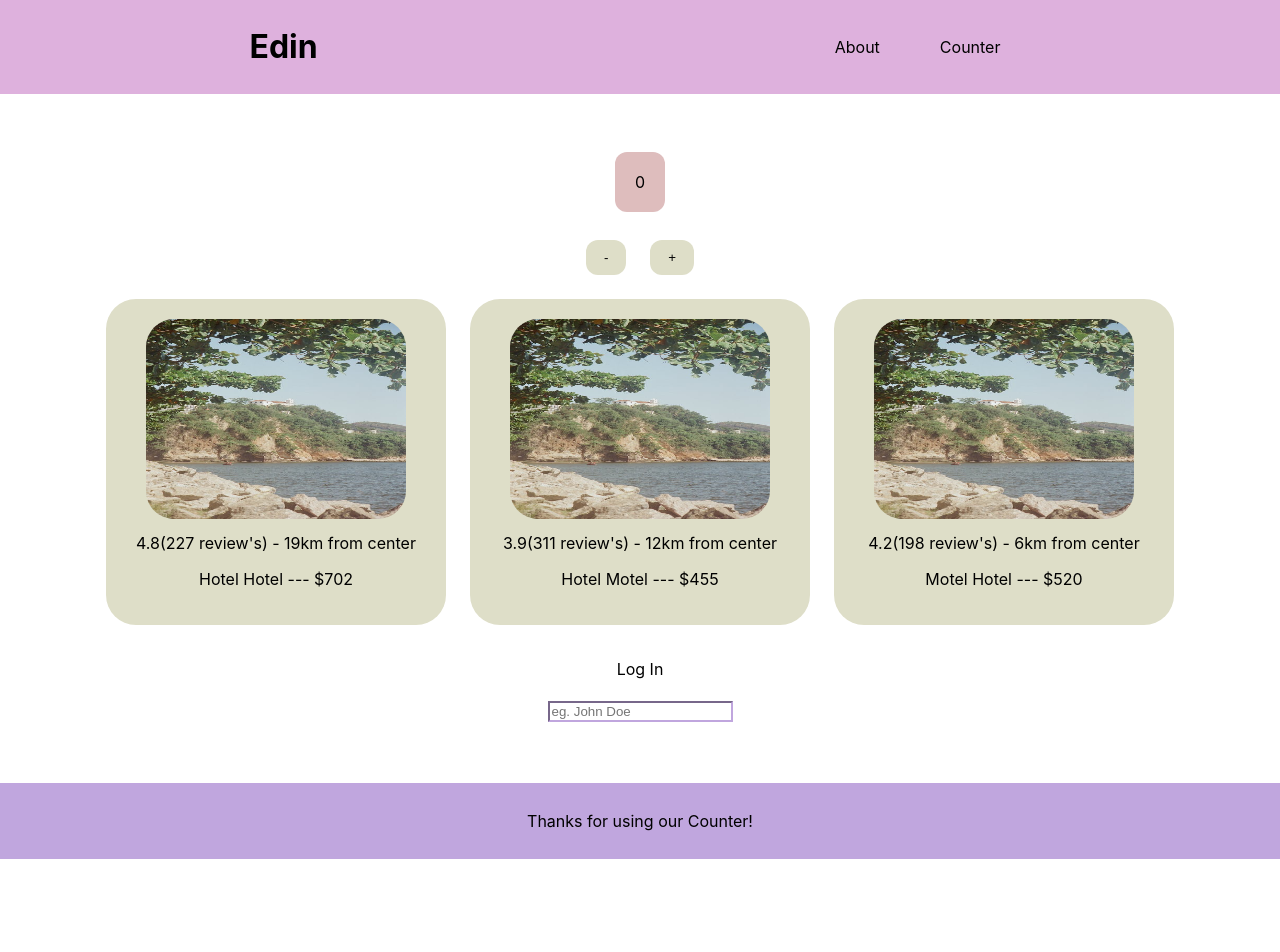
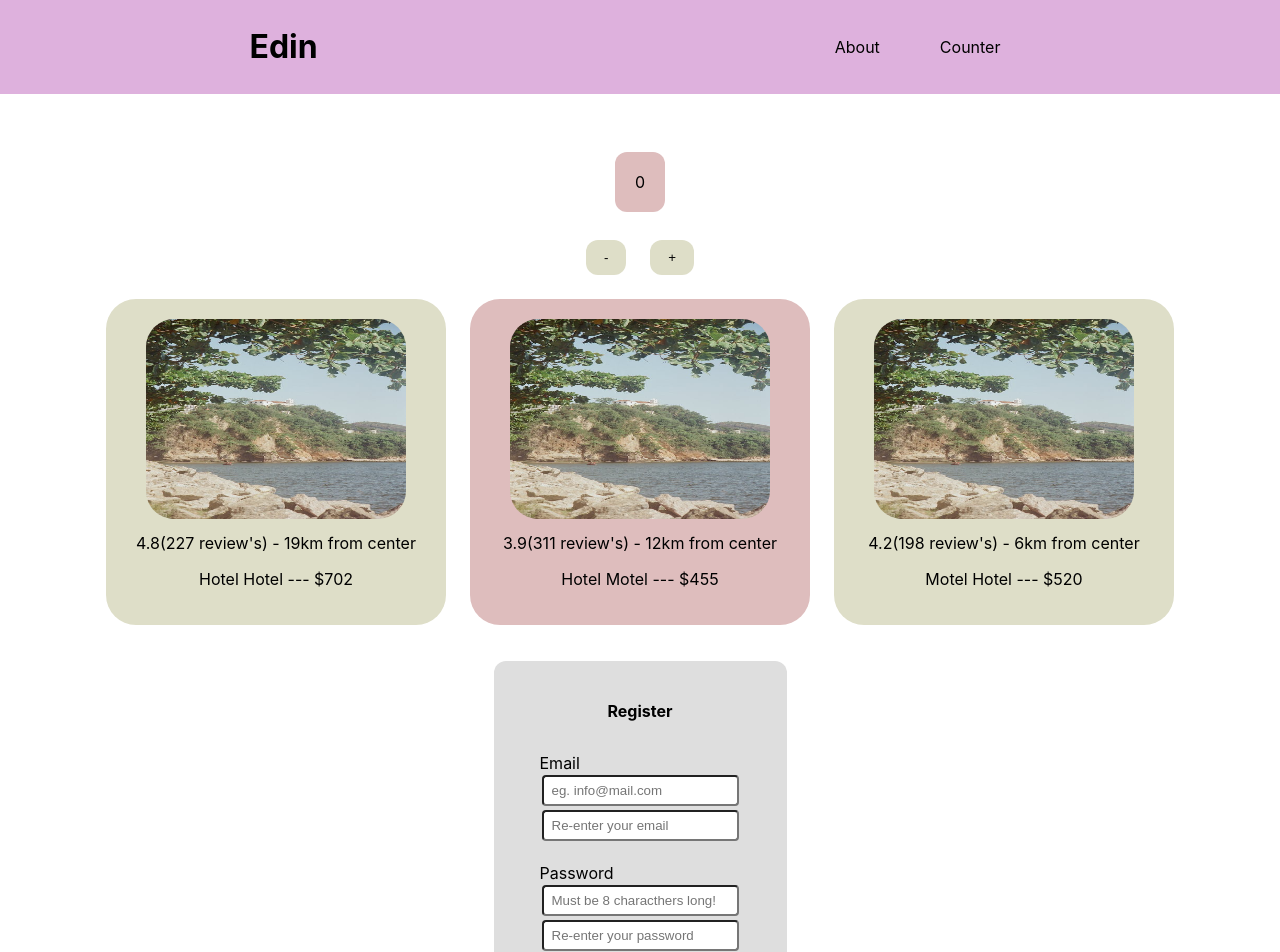
Before and after one commit to edinmavric/React-First-App, a React (Create React App) app: page / in a window 1280 px wide. Shown: the top 952 px of the page. Before the commit the page ends 859 px from the top, so only its background shows below. Built offline with nearby package versions, Linux system fonts and the light colour scheme.

Commit message:
added registration form(without logic)

```diff
--- a/src/App.js
+++ b/src/App.js
@@ -1,9 +1,10 @@
 import './App.css';
 import Header from './components/Header/Header';
 import Counter from './components/Counter/Counter';
-import Input from './components/Input/Input';
+// import Input from './components/Input/Input';
 import Footer from './components/Footer/Footer';
 import Card from './components/card/card';
+import Form from './components/registrationForm/registrationForm';
 
 const App = () => {
   return (
@@ -16,24 +17,24 @@ const App = () => {
           distance="19km from center"
           title="Hotel Hotel"
           price="702"
+          color="#dedec8"
         />
         <Card
           rating="3.9(311 review's)"
           distance="12km from center"
           title="Hotel Motel"
           price="455"
+          color="#debdbd"
         />
         <Card
           rating="4.2(198 review's)"
           distance="6km from center"
           title="Motel Hotel"
           price="520"
+          color="#dedec8"
         />
       </div>
-      <form>
-        <label>Log In</label>
-        <Input placeholder="eg. John Doe" />
-      </form>
+      <Form />
       <Footer paragraph="Thanks for using our Counter!" />
     </>
   );
--- a/src/components/Input/Input.css
+++ b/src/components/Input/Input.css
@@ -1,14 +1,11 @@
-form {
-  display: flex;
-  justify-content: center;
-  align-items: center;
-  flex-direction: column;
-  margin-bottom: 61px;
+.bottom-margin {
+  margin-bottom: 30px;
+}
+.labeled-text:nth-child(1) {
+  padding-top: 20px;
 }
 input {
-  margin: 0 12px;
-  border-color: #c0a6de;
+  margin: 2px;
+  padding: 6px 8px;
+  border-radius: 4px;
 }
-label {
-  margin: 22px 0;
-}
--- a/src/components/Input/Input.js
+++ b/src/components/Input/Input.js
@@ -1,19 +1,23 @@
 import './Input.css';
-import { useState } from 'react';
+// import { useState } from 'react';
 
-const Input = ({ placeholder }) => {
-  const [inputValue, setInputValue] = useState('');
-  const inputHandler = event => {
-    console.log(event.target.value);
-    setInputValue(event.target.value);
-  };
+const Input = ({ text, type, placeholder, classes }) => {
+  // const [inputValue, setInputValue] = useState('');
+  // const inputHandler = event => {
+  //   console.log(event.target.value);
+  //   setInputValue(event.target.value);
+  // };
   return (
     <>
+      <div className="labeled-text">
+        <label>{text}</label>
+      </div>
       <input
-        onChange={event => inputHandler(event)}
-        value={inputValue}
+        className={classes}
+        // onChange={event => inputHandler(event)}
+        // value={inputValue}
         placeholder={placeholder}
-        type="text"
+        type={type}
       ></input>
     </>
   );
--- a/src/components/card/card.css
+++ b/src/components/card/card.css
@@ -5,7 +5,6 @@
   flex-direction: column;
   width: 300px;
   height: auto;
-  background-color: #dedec8;
   border-radius: 30px;
   padding: 20px;
   margin: 12px;
--- a/src/components/card/card.js
+++ b/src/components/card/card.js
@@ -1,9 +1,9 @@
 import './card.css';
 import image from '../../images/image.jpeg';
 
-const Card = ({ rating, distance, title, price }) => {
+const Card = ({ rating, distance, title, price, color }) => {
   return (
-    <div className="card">
+    <div className="card" style={{ backgroundColor: color }}>
       <img alt="" src={image} />
       <div>
         <span>{rating}</span>
--- /dev/null
+++ b/src/components/registrationForm/registrationForm.css
@@ -0,0 +1,15 @@
+form {
+  display: flex;
+  justify-content: center;
+  align-items: center;
+  flex-direction: column;
+  background-color: rgb(222, 222, 222);
+  padding: 40px 46px;
+  margin: 24px 0 36px 0;
+  border-radius: 12px;
+}
+.form-container {
+  display: flex;
+  justify-content: center;
+  align-items: center;
+}
--- /dev/null
+++ b/src/components/registrationForm/registrationForm.js
@@ -0,0 +1,30 @@
+import './registrationForm.css';
+import Input from '../Input/Input';
+
+const Form = () => {
+  return (
+    <div className="form-container">
+      <form>
+        <h4 style={{ marginTop: 0, marginBottom: '12px' }}>Register</h4>
+        <div className="email-info">
+          <Input text="Email" type="email" placeholder="eg. info@mail.com" />
+          <Input type="email" placeholder="Re-enter your email" />
+        </div>
+        <div className="password-info">
+          <Input
+            text="Password"
+            type="password"
+            placeholder="Must be 8 characthers long!"
+          />
+          <Input
+            type="password"
+            placeholder="Re-enter your password"
+            classes="bottom-margin"
+          />
+        </div>
+      </form>
+    </div>
+  );
+};
+
+export default Form;
```
